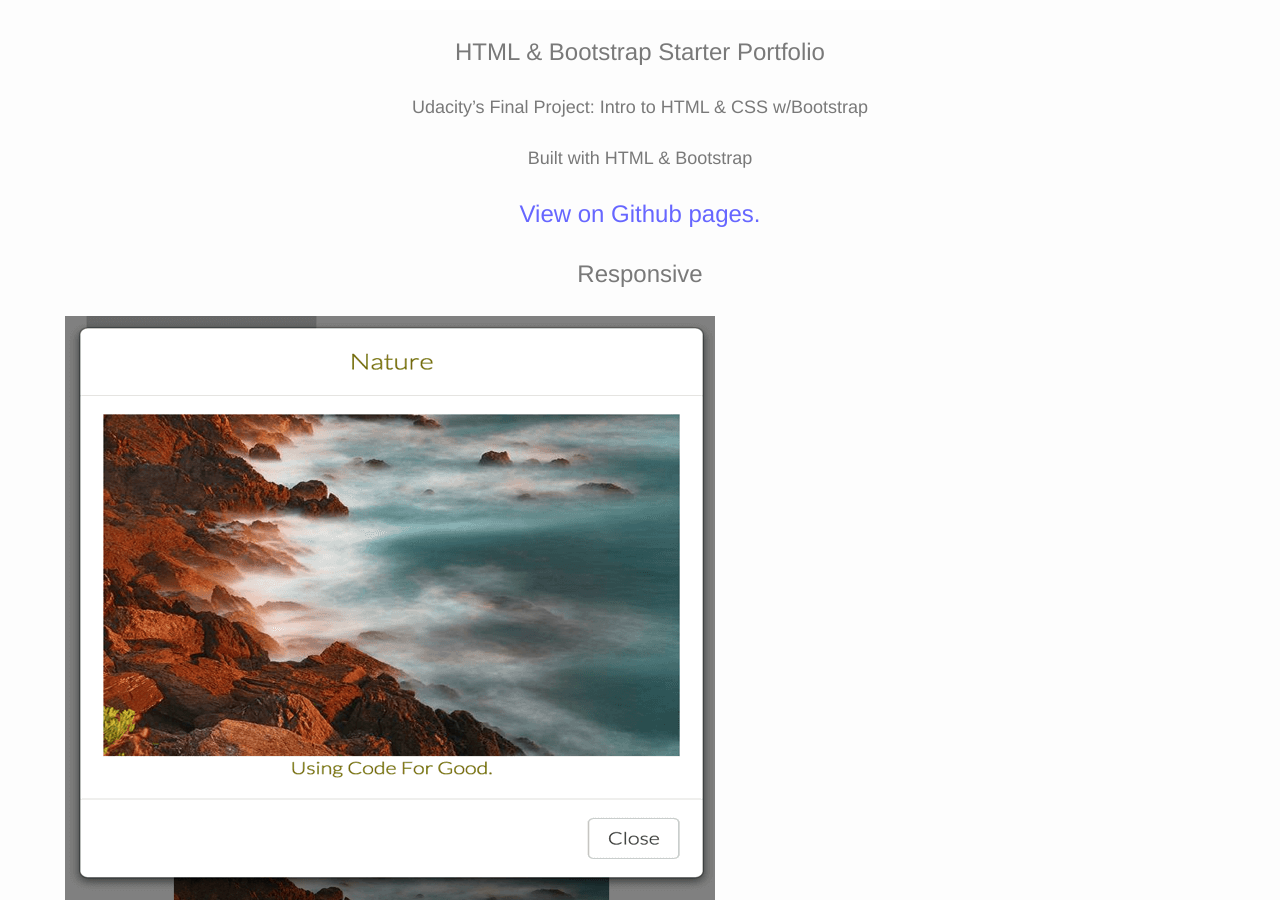
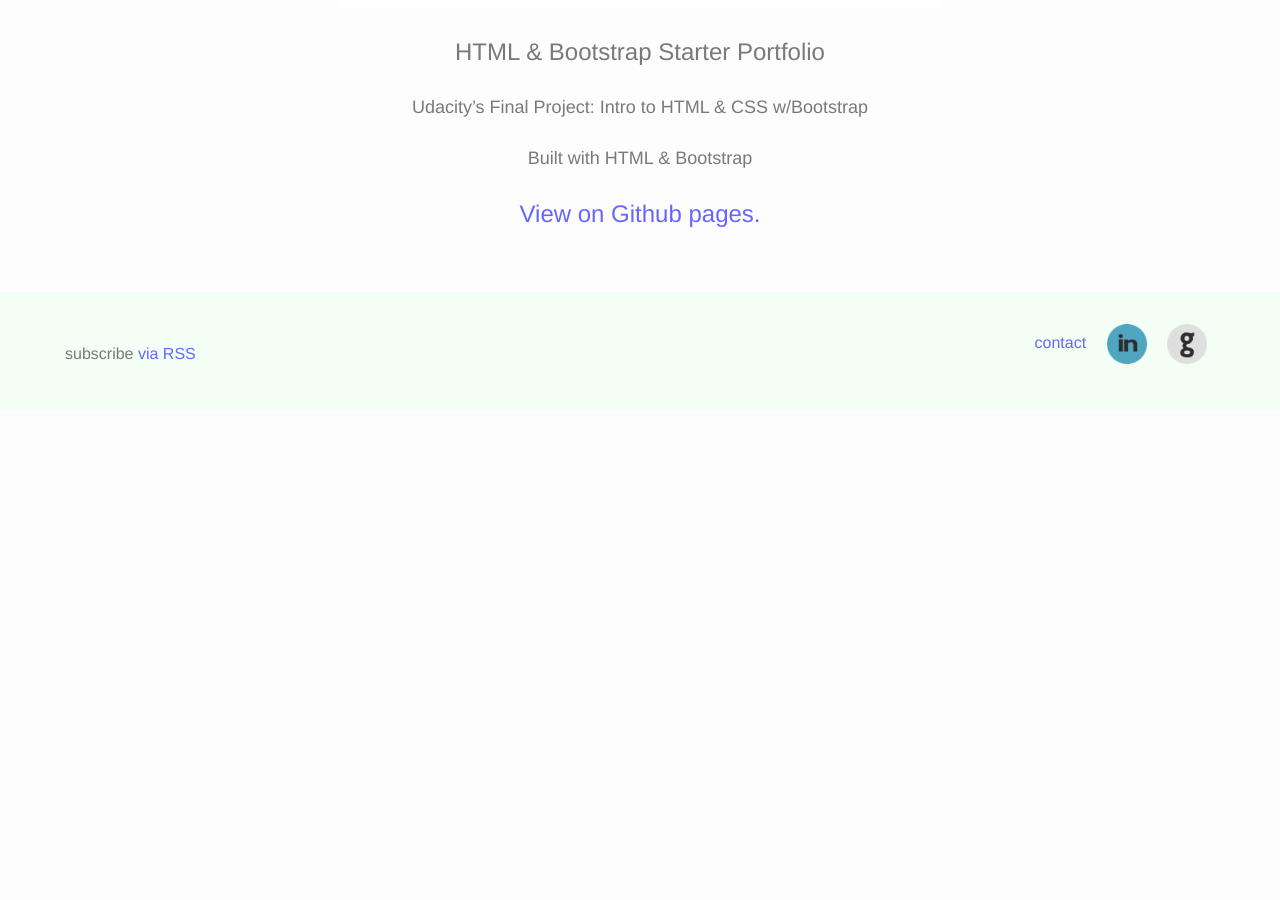
Before and after one commit to jaroot32/jonathanRootPortfolio, a Jekyll site: the page built from _posts/project/2015-09-03-HtmlBootstrap.markdown, in a window 1280 px wide and 900 px high, scrolled down 772 px. Built offline with Jekyll 4.4.1, drawn with Linux system fonts in a browser that asks for light colours; a style sheet for code colours, icons or effects is not loaded; after the commit the page ends 1182 px from its top, so only the background shows below that.

Commit message:
update: layout fix

```diff
--- a/_posts/project/2015-09-03-HtmlBootstrap.markdown
+++ b/_posts/project/2015-09-03-HtmlBootstrap.markdown
@@ -14,6 +14,3 @@
 ###Built with HTML & Bootstrap
 
 ##[View on Github pages.](http://jaroot32.github.io/puppySite/)
-
-##Responsive
-![Responsive](/images/udacityIntroNatureModal.png)
--- a/_sass/_base.scss
+++ b/_sass/_base.scss
@@ -4,8 +4,8 @@
 body, h1, h2, h3, h4, h5, h6,
 p, blockquote, pre, hr,
 dl, dd, ol, ul, figure {
-    margin: 0;
-    padding: 0;
+    margin: 0 ;
+    padding: 0 ;
 }
 
 /**
```
